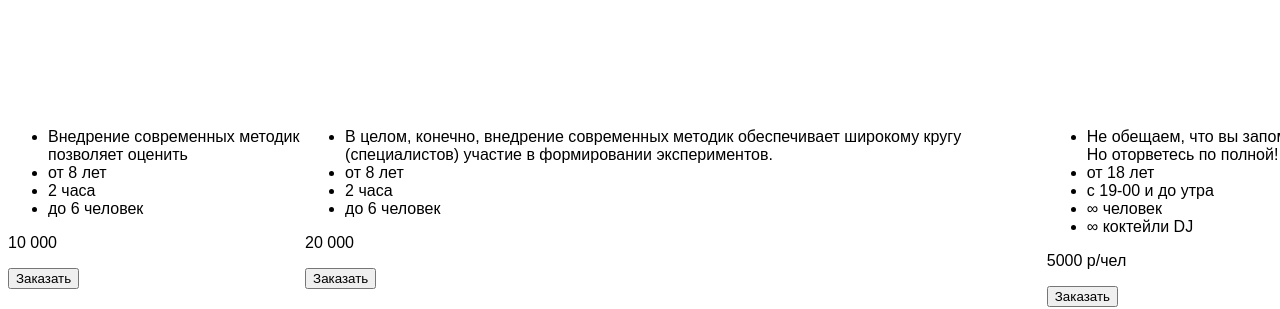
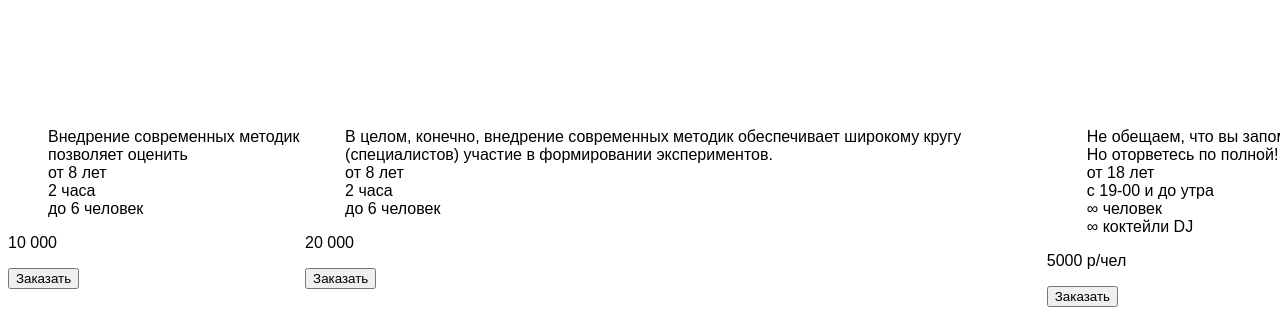
Before and after one commit to ValeriyaTardakova/sand-smile-scss-tardakova, a plain HTML site: page www/index.html in a window 1280 px wide. Shown: the part 1380-1689 px from the top of the page. Drawn offline with nearby package versions, Linux system fonts and the light colour scheme; files that its build step writes are made by us from their sources.

Commit message:
изменения в services

```diff
--- a/src/styles/blocks/_services.scss
+++ b/src/styles/blocks/_services.scss
@@ -11,3 +11,7 @@
       right: 0px;
       top: 0px;
      }
+     .list {
+       list-style: none;
+       margin-left:0px;
+     }
```
Also changed, not shown: www/index.html (indentation only), www/style/style.css.
